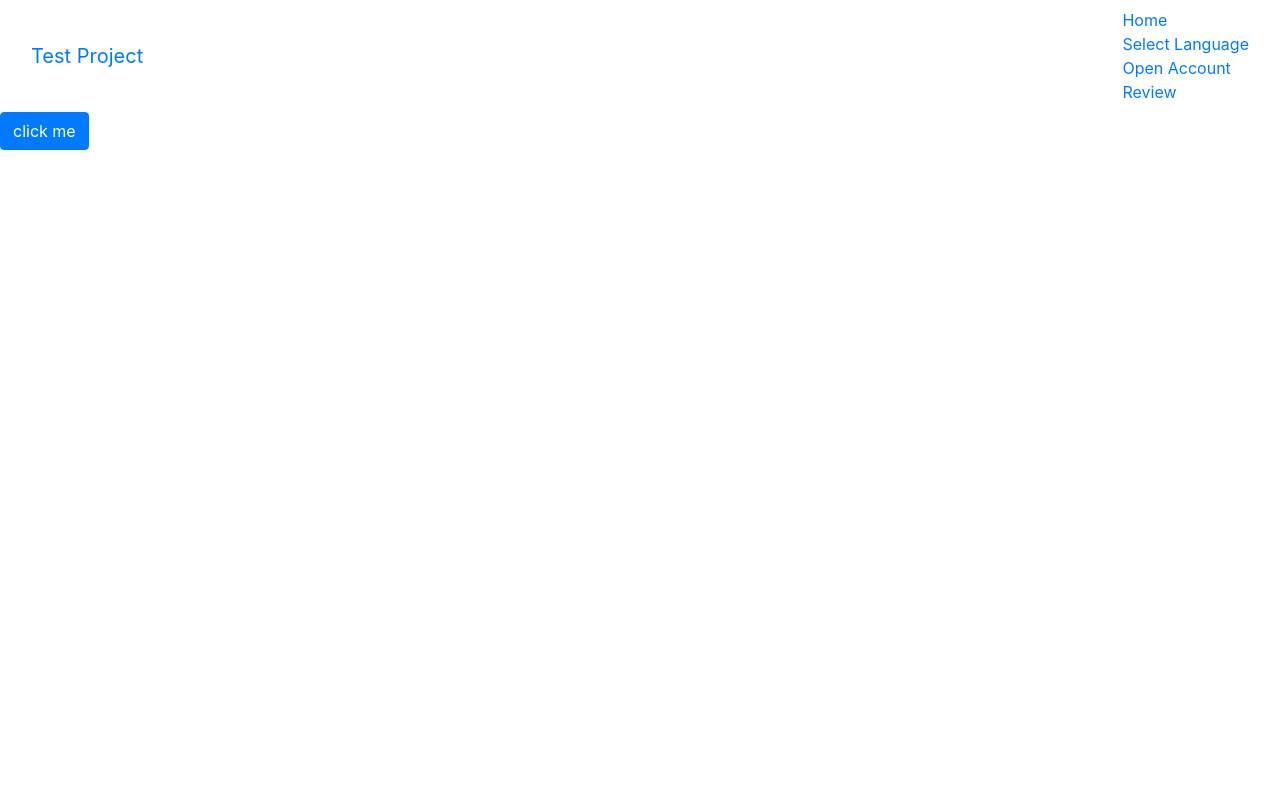
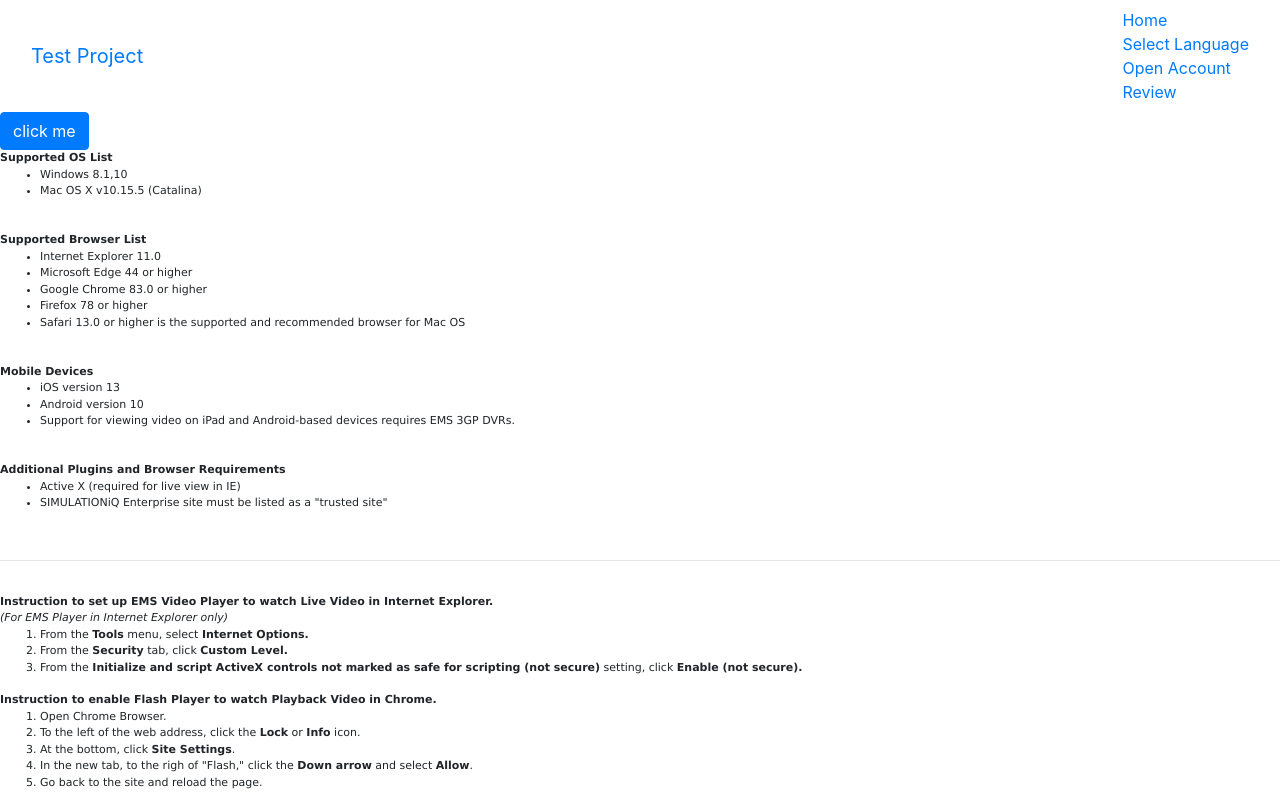
Before and after one commit to ashokbrolia/angular-Startup, an Angular app: page / in a window 1280 px wide. Built offline with nearby package versions, Linux system fonts and the light colour scheme.

Commit message:
1 file modified

```diff
--- a/src/app/app.component.html
+++ b/src/app/app.component.html
@@ -1,2 +1,62 @@
 <app-mainmenu></app-mainmenu>
 <button class="btn btn-primary" (click)="clickMe()" > click me </button>
+
+<div style="font-family: verdana; font-size: 11px">
+        <b><a name="SupportedOS">Supported OS List</a></b>
+        <br />
+        <ul>
+            <li>Windows 8.1,10</li>
+            <li>Mac OS X v10.15.5 (Catalina)</li>
+
+			</ul>
+        <br />
+        <b><a name="SupportedBrowser">Supported Browser List</a></b>
+        <br />
+        <ul>
+
+            <li>Internet Explorer 11.0</li>
+            <li>Microsoft Edge 44 or higher</li>
+			<li>Google Chrome 83.0 or higher</li>
+            <li>Firefox 78 or higher</li>
+            <li>Safari 13.0 or higher is the supported and recommended browser for Mac OS</li>
+        </ul>
+        <br />
+        <b><a name="SupportedBrowser">Mobile Devices</a></b>
+        <br />
+        <ul>
+            <li>iOS version 13</li>
+            <li>Android version 10</li>
+            <li>Support for viewing video on iPad and Android-based devices requires EMS 3GP DVRs.</li>
+        </ul>
+        <br />
+        <b><a name="SupportedBrowser">Additional Plugins and Browser Requirements</a></b>
+        <br />
+        <ul>
+            <li>Active X (required for live view in IE)</li>
+            <li>SIMULATIONiQ Enterprise site must be listed as a "trusted site"</li>
+
+        </ul>
+        <br />
+        <hr style="width:100%" />
+
+        <a id="IELive">
+			<br />
+            <b>Instruction to set up EMS Video Player to watch Live Video in Internet Explorer.</b><br>
+            <i>(For EMS Player in Internet Explorer only)</i>
+        </a>
+        <ol>
+            <li>From the <b>Tools</b> menu, select <b>Internet Options.</b></li>
+            <li>From the <b>Security</b> tab, click <b>Custom Level.</b></li>
+            <li>From the <b>Initialize and script ActiveX controls not marked as safe for scripting (not secure)</b> setting, click <b>Enable (not secure).</b></li>
+        </ol>
+        <a id="jwPlayer">
+            <b>Instruction to enable Flash Player to watch Playback Video in Chrome.</b><br />
+        </a>
+        <ol>
+            <li>Open Chrome Browser.</li>
+            <li>To the left of the web address, click the <b>Lock</b> or <b>Info</b> icon.</li>
+            <li>At the bottom, click <b>Site Settings</b>.</li>
+            <li>In the new tab, to the righ of "Flash," click the <b>Down arrow</b> and select <b>Allow</b>.</li>
+            <li>Go back to the site and reload the page.</li>
+        </ol>
+    </div>
```
